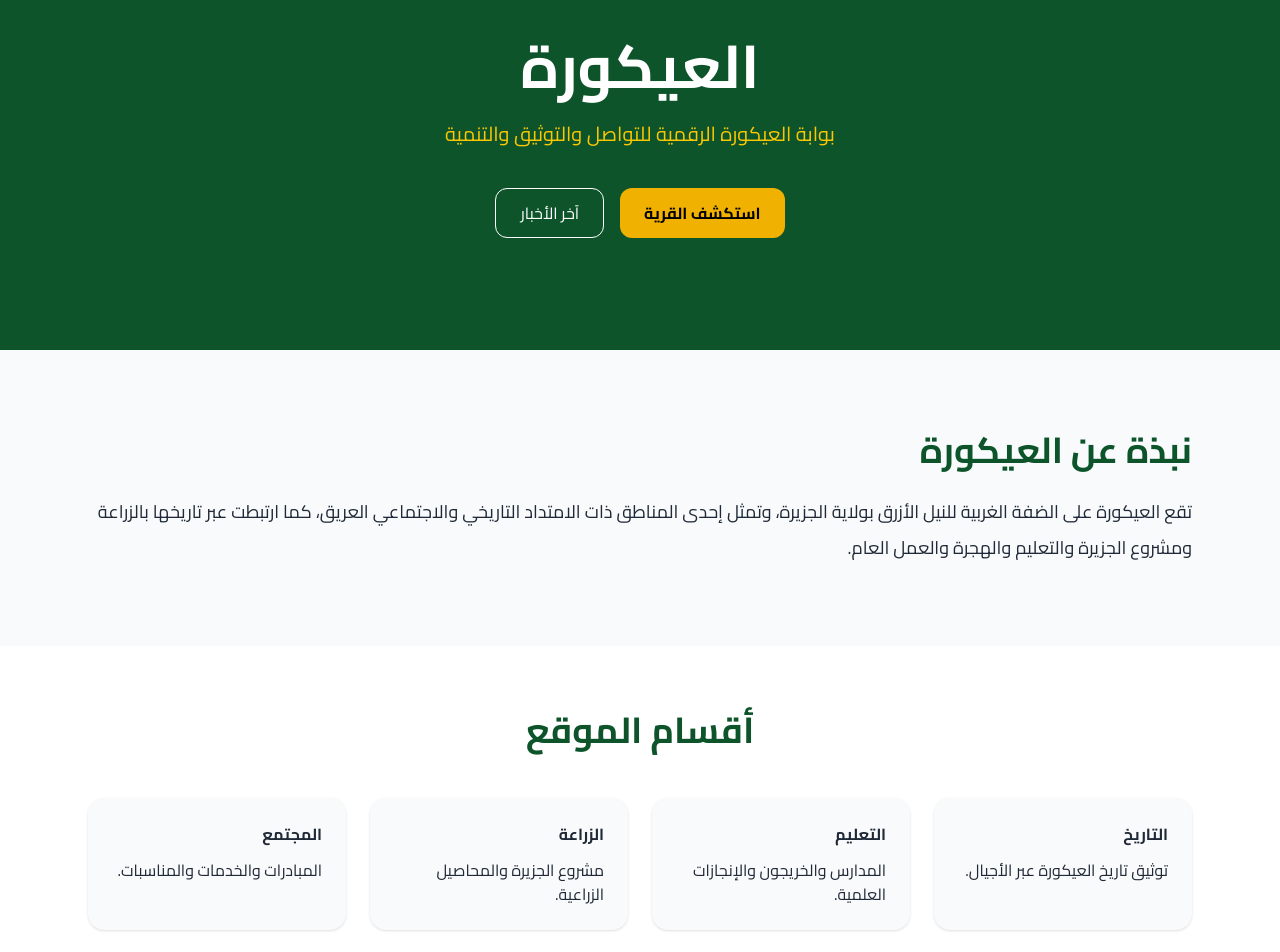
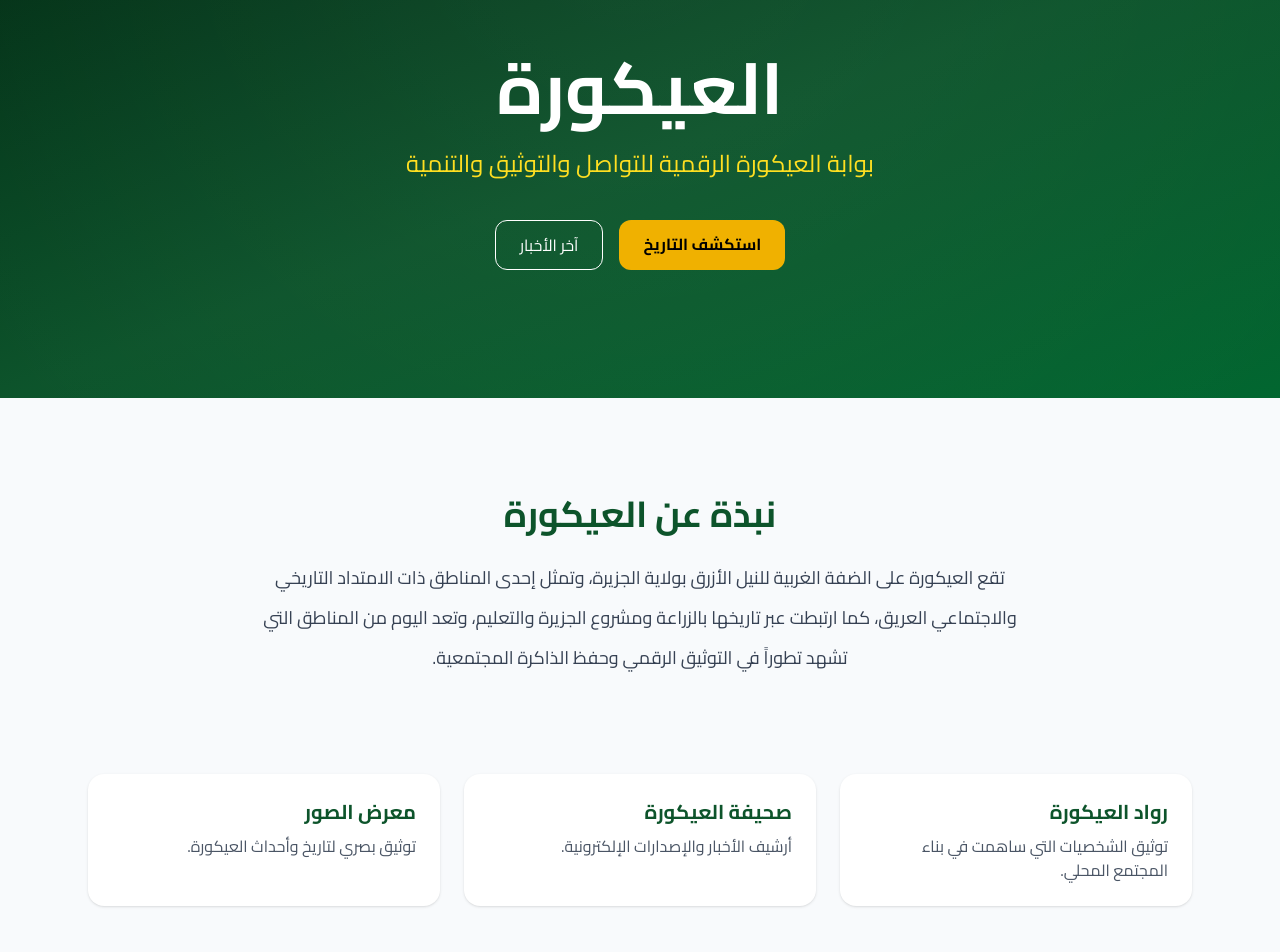
Before and after one commit to CyberSudan/al3kara, a Next.js app: page / in a window 1280 px wide. Shown: the part 140-1092 px from the top of the page. Built offline with nearby package versions, Linux system fonts and the light colour scheme.

Commit message:
Improve homepage UI

```diff
--- a/app/page.tsx
+++ b/app/page.tsx
@@ -2,89 +2,95 @@ import Navbar from "../components/Navbar";
 
 export default function Home() {
   return (
-    <main>
+    <main className="bg-slate-50">
 
       <Navbar />
 
-      <section className="bg-green-900 text-white py-28 text-center">
-        <div className="max-w-5xl mx-auto px-6">
+      {/* HERO */}
+      <section className="relative bg-gradient-to-br from-green-950 via-green-900 to-green-800 text-white py-32 text-center overflow-hidden">
 
-          <h1 className="text-6xl font-bold mb-6">
+        <div className="absolute inset-0 opacity-20 bg-[radial-gradient(circle_at_top,rgba(255,255,255,0.2),transparent)]"></div>
+
+        <div className="max-w-5xl mx-auto px-6 relative z-10">
+
+          <h1 className="text-6xl md:text-7xl font-bold mb-6">
             العيكورة
           </h1>
 
-          <p className="text-xl text-yellow-400">
+          <p className="text-xl md:text-2xl text-yellow-300">
             بوابة العيكورة الرقمية للتواصل والتوثيق والتنمية
           </p>
 
-          <div className="mt-10 flex justify-center gap-4">
-            <button className="bg-yellow-500 text-black px-6 py-3 rounded-xl font-bold">
-              استكشف القرية
-            </button>
+          <div className="mt-10 flex justify-center gap-4 flex-wrap">
 
-            <button className="border border-white px-6 py-3 rounded-xl">
+            <a
+              href="/pioneers"
+              className="bg-yellow-500 text-black px-6 py-3 rounded-xl hover:bg-yellow-400 transition font-bold"
+            >
+              استكشف التاريخ
+            </a>
+
+            <a
+              href="/news"
+              className="border border-white px-6 py-3 rounded-xl hover:bg-white hover:text-green-900 transition"
+            >
               آخر الأخبار
-            </button>
+            </a>
+
           </div>
 
         </div>
       </section>
 
-      <section className="max-w-6xl mx-auto py-20 px-6">
+      {/* ABOUT */}
+      <section className="max-w-6xl mx-auto py-24 px-6 text-center">
 
-        <h2 className="text-4xl font-bold mb-6 text-green-900">
+        <h2 className="text-4xl font-bold text-green-900 mb-6">
           نبذة عن العيكورة
         </h2>
 
-        <p className="text-lg leading-9">
+        <p className="text-lg leading-10 text-gray-700 max-w-3xl mx-auto">
           تقع العيكورة على الضفة الغربية للنيل الأزرق بولاية الجزيرة،
           وتمثل إحدى المناطق ذات الامتداد التاريخي والاجتماعي العريق،
-          كما ارتبطت عبر تاريخها بالزراعة ومشروع الجزيرة والتعليم
-          والهجرة والعمل العام.
+          كما ارتبطت عبر تاريخها بالزراعة ومشروع الجزيرة والتعليم،
+          وتعد اليوم من المناطق التي تشهد تطوراً في التوثيق الرقمي
+          وحفظ الذاكرة المجتمعية.
         </p>
 
       </section>
 
-      <section className="bg-white py-16">
+      {/* FEATURES */}
+      <section className="max-w-6xl mx-auto px-6 pb-24 grid md:grid-cols-3 gap-6">
 
-        <div className="max-w-6xl mx-auto px-6">
+        <div className="bg-white rounded-2xl shadow p-6 hover:shadow-lg transition">
+          <h3 className="text-xl font-bold text-green-900 mb-2">
+            رواد العيكورة
+          </h3>
+          <p className="text-gray-600">
+            توثيق الشخصيات التي ساهمت في بناء المجتمع المحلي.
+          </p>
+        </div>
 
-          <h2 className="text-4xl font-bold text-center mb-12 text-green-900">
-            أقسام الموقع
-          </h2>
+        <div className="bg-white rounded-2xl shadow p-6 hover:shadow-lg transition">
+          <h3 className="text-xl font-bold text-green-900 mb-2">
+            صحيفة العيكورة
+          </h3>
+          <p className="text-gray-600">
+            أرشيف الأخبار والإصدارات الإلكترونية.
+          </p>
+        </div>
 
-          <div className="grid md:grid-cols-4 gap-6">
-
-            <div className="p-6 rounded-2xl shadow bg-gray-50">
-              <h3 className="font-bold mb-3">التاريخ</h3>
-              <p>توثيق تاريخ العيكورة عبر الأجيال.</p>
-            </div>
-
-            <div className="p-6 rounded-2xl shadow bg-gray-50">
-              <h3 className="font-bold mb-3">التعليم</h3>
-              <p>المدارس والخريجون والإنجازات العلمية.</p>
-            </div>
-
-            <div className="p-6 rounded-2xl shadow bg-gray-50">
-              <h3 className="font-bold mb-3">الزراعة</h3>
-              <p>مشروع الجزيرة والمحاصيل الزراعية.</p>
-            </div>
-
-            <div className="p-6 rounded-2xl shadow bg-gray-50">
-              <h3 className="font-bold mb-3">المجتمع</h3>
-              <p>المبادرات والخدمات والمناسبات.</p>
-            </div>
-
-          </div>
-
+        <div className="bg-white rounded-2xl shadow p-6 hover:shadow-lg transition">
+          <h3 className="text-xl font-bold text-green-900 mb-2">
+            معرض الصور
+          </h3>
+          <p className="text-gray-600">
+            توثيق بصري لتاريخ وأحداث العيكورة.
+          </p>
         </div>
 
       </section>
 
-      <footer className="bg-green-950 text-white py-10 text-center mt-20">
-        <p>© جميع الحقوق محفوظة - العيكورة 2026</p>
-      </footer>
-
     </main>
   );
 }
```
